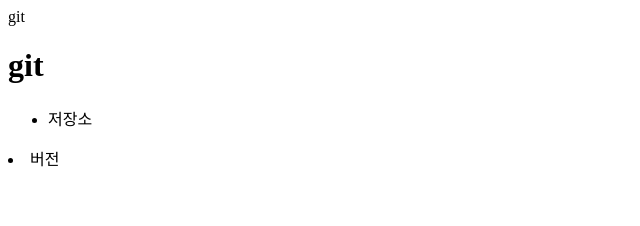
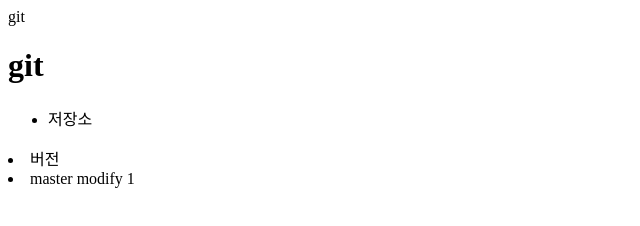
Before and after one commit to ckyuseon/ckyuseon_lab, a plain HTML site: page index.html in a window 1280 px wide. Shown: the whole page, without its empty margins (0-640 px from the left). Drawn offline with Linux system fonts and the light colour scheme.

Commit message:
마스터 li문장추가

```diff
--- a/index.html
+++ b/index.html
@@ -10,5 +10,6 @@
 	    <ul>
 	    	<li>저장소</ul>
 	    	<li>버전</ul>
+	    	<li>master modify 1</li>
 	</body>
 </html>
```
